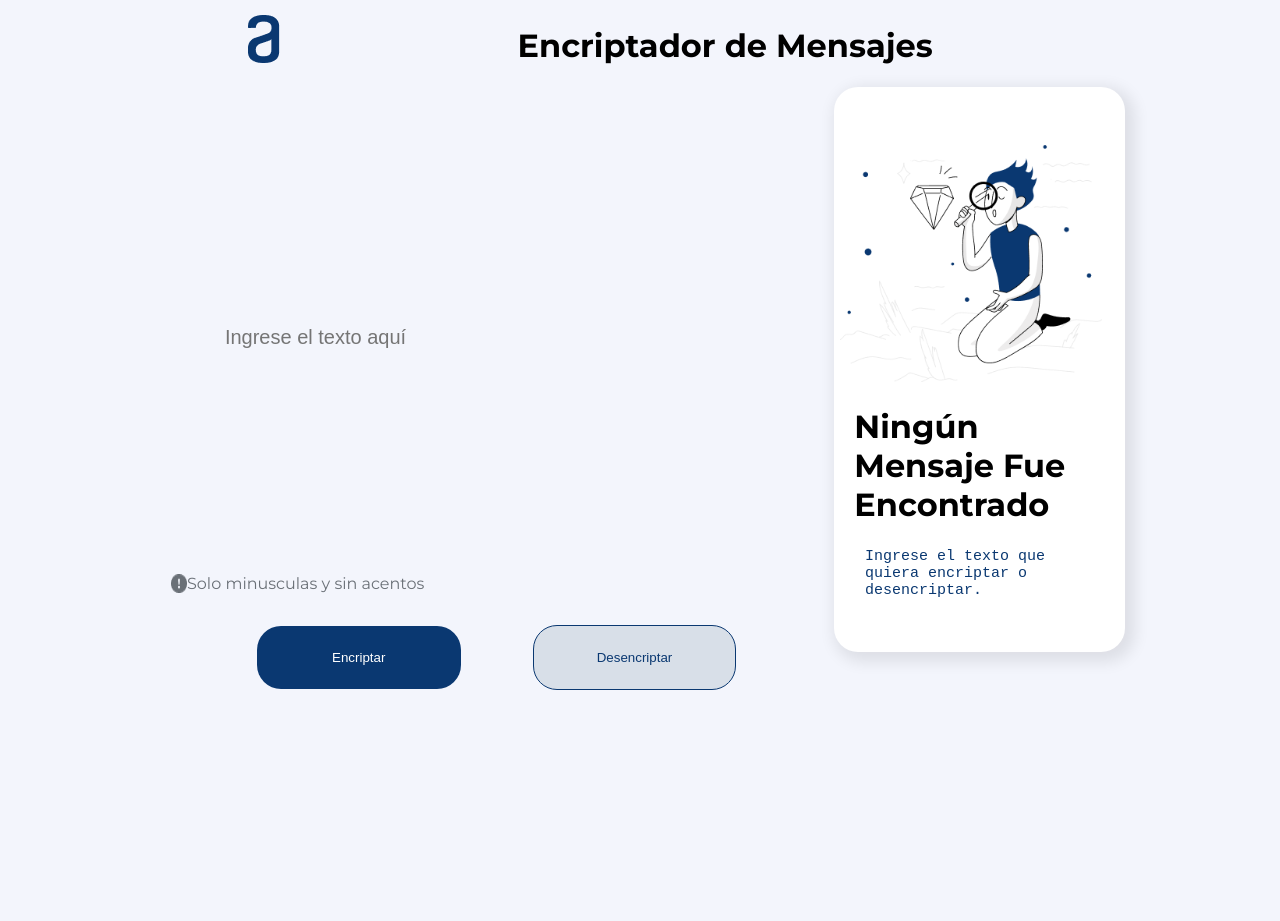
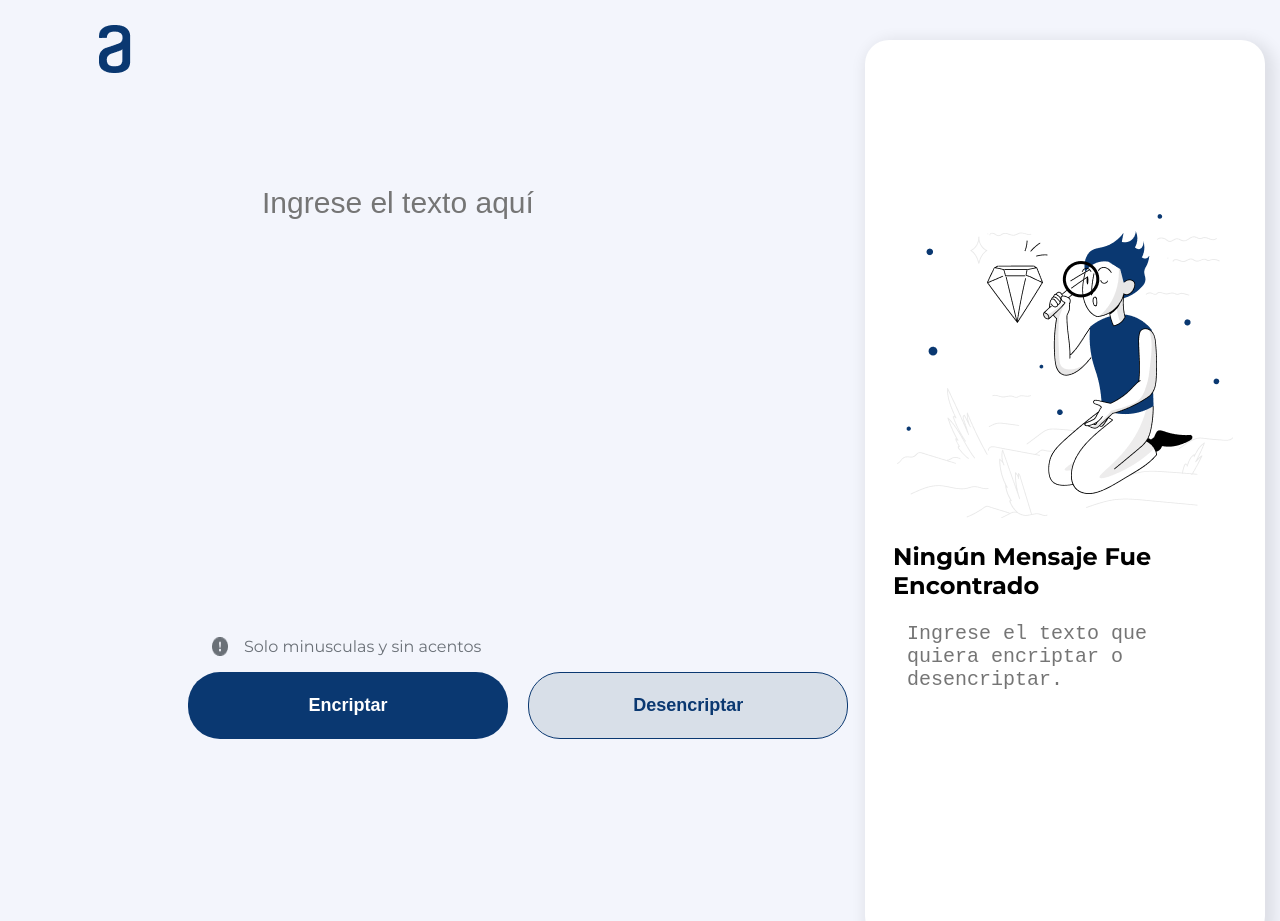
Before and after one commit to CIFU1199/Challenge-ONE-Encriptador-de-Texto, a plain HTML site: page index.html in a window 1280 px wide. Shown: the top 921 px of the page. Before the commit the page ends 800 px from the top, so only its background shows below. Drawn offline with Linux system fonts and the light colour scheme.

Commit message:
Encriptador usando flexbox

```diff
--- a/index.html
+++ b/index.html
@@ -9,34 +9,58 @@
     <title>Reto-Alura</title>
 </head>
 <body>
-    <div class="container">
-
-               <div class="logo">
-                    <img class="logoImg" src="./assets/Logo.png" alt="logo">
-                    <h1 class="Title">Encriptador de Mensajes</h1>
-               </div>
+    <div class="display">
+          <header class="logo">
+               <div class="logoImg"><img  src="./assets/Logo.png" alt="logo"></div>
+          </header>
 
 
+          <main class="main" >
+               <section>
+                    <div class="container">
+                         <div class="left">
+                              <input  class="textInput" id="inputText" type="text" placeholder="Ingrese el texto aquí">
+                         </div>
 
-               <div class="left">
-                    <input  class="text-input" id="inputText" type="text" placeholder="Ingrese el texto aquí">
-               </div>
-               <div class="right">
-                    <img src="./assets/guyblue.png" alt="imgRight" id="imgRight">
-                    <h1 id="text">Ningún Mensaje Fue Encontrado</h1>
-                    <textarea id="textArea" name="name" cols="60" rows="6" >Ingrese el texto que quiera encriptar o desencriptar.</textarea>
-                    <button type="button" id="btnCopiar" onclick="copy()">Copiar</button>
+                         <div class="left-button">
+                              <div class="subtext">
+                                   <img id="imgP" src="./assets/bi_exclamation-circle-fill.png" alt="">
+                                   <p> Solo minusculas y sin acentos</p>
+                              </div>
+                              <div class="buttons">
+                                   <button type="button" class="ButonGen" id="btnEncriptar" onclick="encriptar()">Encriptar</button>
+                                   <button type="button" class="ButonGen" id="btnDesencriptar" onclick="Desencriptar()">Desencriptar</button>
+                              </div>
+                         </div>
+
                     </div>
-               <div class="left-button">
-                    <p class="subtext"><img src="./assets/bi_exclamation-circle-fill.png" alt=""> Solo minusculas y sin acentos</p>
-                    <button type="button" id="btnEncriptar" onclick="encriptar()">Encriptar</button>
-                    <button type="button" id="btnDesencriptar" onclick="Desencriptar()">Desencriptar</button>
-               </div>
+               </section>
+
+               <section>
+                    <div class="right">
+
+                         <div>
+                              <img src="./assets/guyblue.png" alt="imgRight" id="imgRight">
+                         </div>
+                         <div>
+                              <h2 id="text">Ningún Mensaje Fue Encontrado</h2>
+                         </div>
+                         <div>
+                              <textarea id="textArea" name="name" cols="60" rows="6" placeholder="Ingrese el texto que quiera encriptar o desencriptar."></textarea>
+                         </div>
+                         <div>
+                              <button type="button" class="ButonGen" id="btnCopiar" onclick="copy()">Copiar</button>
+                         </div>
+
+                    </div>
+               </section>
 
 
 
 
-     </div>
+          </main>
+    </div>
+
 <script type="text/javascript" src="./scripts/script.js"></script>
 </body>
 </html>
--- a/styles/reset.css
+++ /dev/null
@@ -1,48 +0,0 @@
-/* http://meyerweb.com/eric/tools/css/reset/
-   v2.0 | 20110126
-   License: none (public domain)
-*/
-
-html, body, div, span, applet, object, iframe,
-h1, h2, h3, h4, h5, h6, p, blockquote, pre,
-a, abbr, acronym, address, big, cite, code,
-del, dfn, em, img, ins, kbd, q, s, samp,
-small, strike, strong, sub, sup, tt, var,
-b, u, i, center,
-dl, dt, dd, ol, ul, li,
-fieldset, form, label, legend,
-table, caption, tbody, tfoot, thead, tr, th, td,
-article, aside, canvas, details, embed,
-figure, figcaption, footer, header, hgroup,
-menu, nav, output, ruby, section, summary,
-time, mark, audio, video {
-	margin: 0;
-	padding: 0;
-	border: 0;
-	font-size: 100%;
-	font: inherit;
-	vertical-align: baseline;
-}
-/* HTML5 display-role reset for older browsers */
-article, aside, details, figcaption, figure,
-footer, header, hgroup, menu, nav, section {
-	display: block;
-}
-body {
-	line-height: 1;
-}
-ol, ul {
-	list-style: none;
-}
-blockquote, q {
-	quotes: none;
-}
-blockquote:before, blockquote:after,
-q:before, q:after {
-	content: '';
-	content: none;
-}
-table {
-	border-collapse: collapse;
-	border-spacing: 0;
-}
--- a/styles/style.css
+++ b/styles/style.css
@@ -7,78 +7,161 @@ body{
     padding: 0;
     background-color: #F3F5FC;
     font-family: 'Montserrat', sans-serif;
+    display: flex;
+    justify-content: center;
+}
+
+.display{
+    display: flex;
+    justify-content: center;
+    width: 1440px;
+    height: 1024px;
 }
 
 
-.container{
-    margin: auto;
-    width: 970px;
-    height: 650px;
-    padding: 5px;
+.main{
+    display: flex;
+    flex-direction: row;
+}
+
+
+/* Header */
+
+.logo{
+    display: flex;
+    justify-content: center;
+    margin-left: 40px;
+}
+
+
+.logoImg{
+    margin-top: 25px;
+    width: 120px;
+    height: 48px;
+
 
 }
 
-.logo{
-    width: 100%;
-    float: left;
+.Title{
+    width: auto;
+    height: 48px;
+    margin-left: 6rem;
+    font-size: 2rem;
+    font-weight: bold;
+    justify-content: center;
 
 }
+
+/* Left */
+.container{
+    display: flex;
+    width: 680px;
+    height: 700px;
+    padding: 5px;
+    flex-direction: column;
+}
+
+
+
 .left{
-    float: left;
-    width: 70%;
-    height: 70%;
+
+    margin-top: 180px;
+    margin-left: 80px;
+    border-radius: 24px;
+    margin-bottom: 50vh;
+}
+
+#inputText{
+    font-size: 30px;
+    border: none;
+    outline: none;
+    color: #0A3871;
+    background-color: #F3F5FC;
+}
+
+
+
+
+/* Botones */
+
+.left-button{
     border-radius: 24px;
 }
 
+
+.subtext{
+    display: flex;
+    color: #495057;
+    opacity: 0.8;
+    margin-left: 1rem;
+}
+
+#imgP{
+    padding: 1rem;
+}
+
+.buttons{
+    display: inline;
+    justify-content: space-between;
+
+}
+
+.ButonGen{
+    width: 320px;
+    height: 67px;
+    border-radius: 2rem;
+    font-size: 18px;
+    transition: 1s;
+    cursor: pointer;
+    font-weight: bold;
+    margin: 0 0.5rem;
+
+}
+
+ #btnEncriptar{
+    background-color: #0A3871;
+    color: white;
+    border: none;
+}
+#btnEncriptar:hover{
+    background-color: #0d4b97;
+
+}
+
+#btnDesencriptar {
+    background-color: #D8DFE8;
+    color: #0A3871;
+    border: 1px solid #0A3871;
+}
+
+#btnDesencriptar:hover{
+    background-color: white;
+}
+
+
+
+
+
+/* right */
+
 .right{
-    float: right;
-    width: 30%;
-    height: auto;
+    display: flex;
+    flex-direction: column;
     border-radius: 24px;
     background-color: #fff;
     -webkit-box-shadow: 5px 5px 15px 5px rgba(0,0,0,0.09);
     box-shadow: 5px 5px 15px 5px rgba(0,0,0,0.09);
+    justify-content: center;
+    align-items: center;
+
+    margin-top: 40px;
+    width: 400px;
+    height: 900px;
 
 }
 
-.left-button{
-    float: left;
-    width: 70%;
-    height: auto;
-    border-radius: 24px;
-    ;
-}
-
-.logoImg{
-    margin-top: 1%;
-    float: inherit;
-    margin-left: 5%;
-}
-
-.Title{
-    float: inherit;
-    margin-left: 20%;
-}
-
-.text-input{
-    float: left;
-    margin-left: 10%;
-    margin-top: 10%;
-    width: 80%;
-    height: 80%;
-    color: #0A3871;
-    font-size: 20px;
-    border: none;
-    outline: none;
-    background-color: #F3F5FC;
-
-}
-
-
 #imgRight{
-    margin-left: 2%;
-    margin-top: 20%;
-    width: 90%;
+    margin: auto;
     height: auto;
 }
 #text{
@@ -86,75 +169,39 @@ body{
     margin-right: 5%;
 }
 
+
 #textArea{
-    float: left;
+
     margin-left: 10%;
     color: #0A3871;
     width: 80%;
     height: 60%;
     border: none;
     outline: none;
-    font-size: 15px;
+    font-size: 20px;
     background-color: transparent;
     resize: none;
 
 }
 
-#btnEncriptar{
-    padding: 24px;
-    width: 30%;
-    height: 60%;
-    border-radius: 24px;
-    margin-left: 15%;
-    background-color: #0A3871;
-    color: white;
-    border: none;
-    cursor: pointer;
-    transition: 1s;
-}
-#btnEncriptar:hover{
-    background-color: #06264d;
 
-}
+#btnCopiar{
 
-#btnDesencriptar {
-    padding: 24px;
-    width: 30%;
-    height: 60%;
-    border-radius: 24px;
-    margin-left: 10%;
     background-color: #D8DFE8;
     color: #0A3871;
     border: 1px solid #0A3871;
-    cursor: pointer;
-    transition: 1s;
-}
-
-#btnDesencriptar:hover{
-    background-color: white;
-}
-
-#btnCopiar{
-    margin-left: 33%;
-    margin-top: 90%;
-    padding: 24px;
-    width: 40%;
-    height: 10%;
-    background-color: #D8DFE8;
-    color: #0A3871;
-    border: 1px solid #0A3871;
-    border-radius: 24px;
     display: none;
-    cursor: pointer;
     margin-bottom: 1rem;
 }
 
 #btnCopiar:hover{
     background-color: white;
 }
-.subtext{
-    display: flex;
-    padding: 1rem;
-    color: #495057;
-    opacity: 0.8;
+
+
+/* MediaQuery */
+
+@media (max-width: 812px) {
+
+
 }
```
